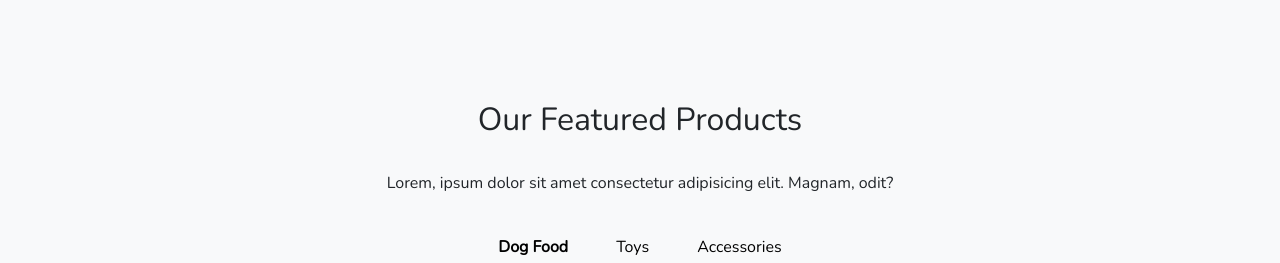
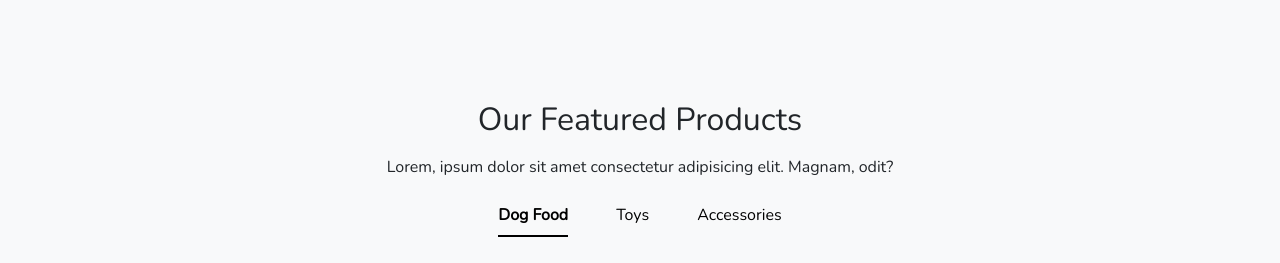
Before and after one commit to maximadoma/Dog-Friendly-Sample-Landing-Page-, a plain HTML site: page index.html in a window 1280 px wide. Shown: the part 1561-1824 px from the top of the page. Drawn offline with nearby package versions, Linux system fonts and the light colour scheme.

Commit message:
modified

```diff
--- a/index.html
+++ b/index.html
@@ -181,10 +181,10 @@
 
     <section class="section3 py-3">
 
-        <div class="container-lg text-center">
-            <div class="infomgs">
+        <div class="container-lg px-4 text-center">
+            <div class="infomgs ">
                 <h2 class="m-3">Our Featured Products</h2>
-                <p class="p-3">Lorem, ipsum dolor sit amet consectetur adipisicing elit. Magnam, odit?</p>
+                <p>Lorem, ipsum dolor sit amet consectetur adipisicing elit. Magnam, odit?</p>
             </div>
             <div class="d-flex justify-content-center">
                 <ul class="nav nav-underline" id="myTab" role="tablist">
```
